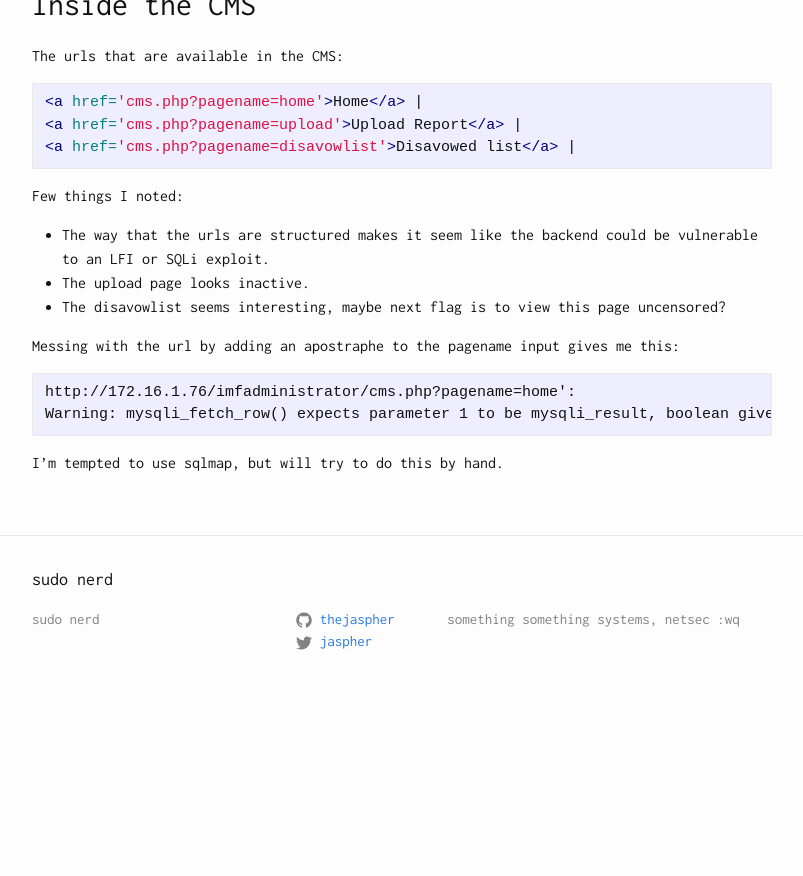
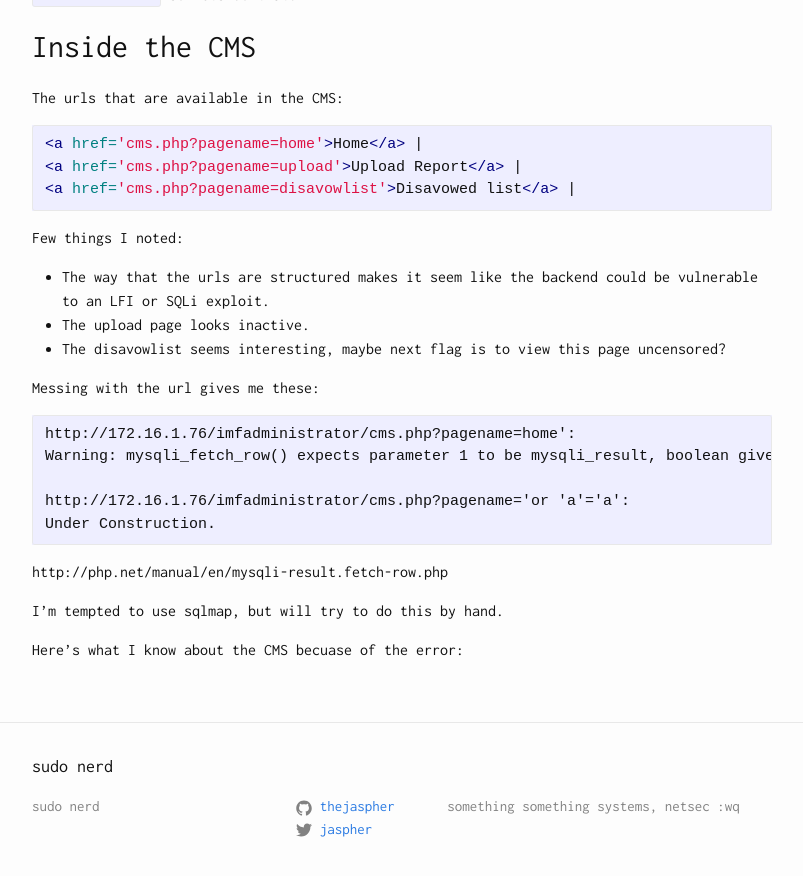
Before and after one commit to educationnull/thejaspher.github.io, a Jekyll site: the page built from _posts/2016-11-09-vulnhub-imf.md, in a window 1280 px wide and 900 px high, scrolled down 5322 px. Shown: the top 876 px of the window, without its empty margins (238-1041 px from the left). Built offline with Jekyll 4.4.1, drawn with Linux system fonts in a browser that asks for light colours; before the commit the page ends 6035 px from its top, so only the background shows below that; some of the changed text lies outside the part shown.

Commit message:
Update 2016-11-09-vulnhub-imf.md

````diff
--- a/_posts/2016-11-09-vulnhub-imf.md
+++ b/_posts/2016-11-09-vulnhub-imf.md
@@ -242,11 +242,18 @@ Few things I noted:
 - The upload page looks inactive.
 - The disavowlist seems interesting, maybe next flag is to view this page uncensored?
 
-Messing with the url by adding an apostraphe to the pagename input gives me this:
+Messing with the url gives me these:
 
 ```
 http://172.16.1.76/imfadministrator/cms.php?pagename=home':
 Warning: mysqli_fetch_row() expects parameter 1 to be mysqli_result, boolean given in /var/www/html/imfadministrator/cms.php on line 29
+
+http://172.16.1.76/imfadministrator/cms.php?pagename='or 'a'='a':
+Under Construction.
 ```
 
+http://php.net/manual/en/mysqli-result.fetch-row.php
+
 I'm tempted to use sqlmap, but will try to do this by hand.
+
+Here's what I know about the CMS becuase of the error:
````
Also changed, not shown: other parts of _posts/2016-11-09-vulnhub-imf.md (+1 -1 lines).
